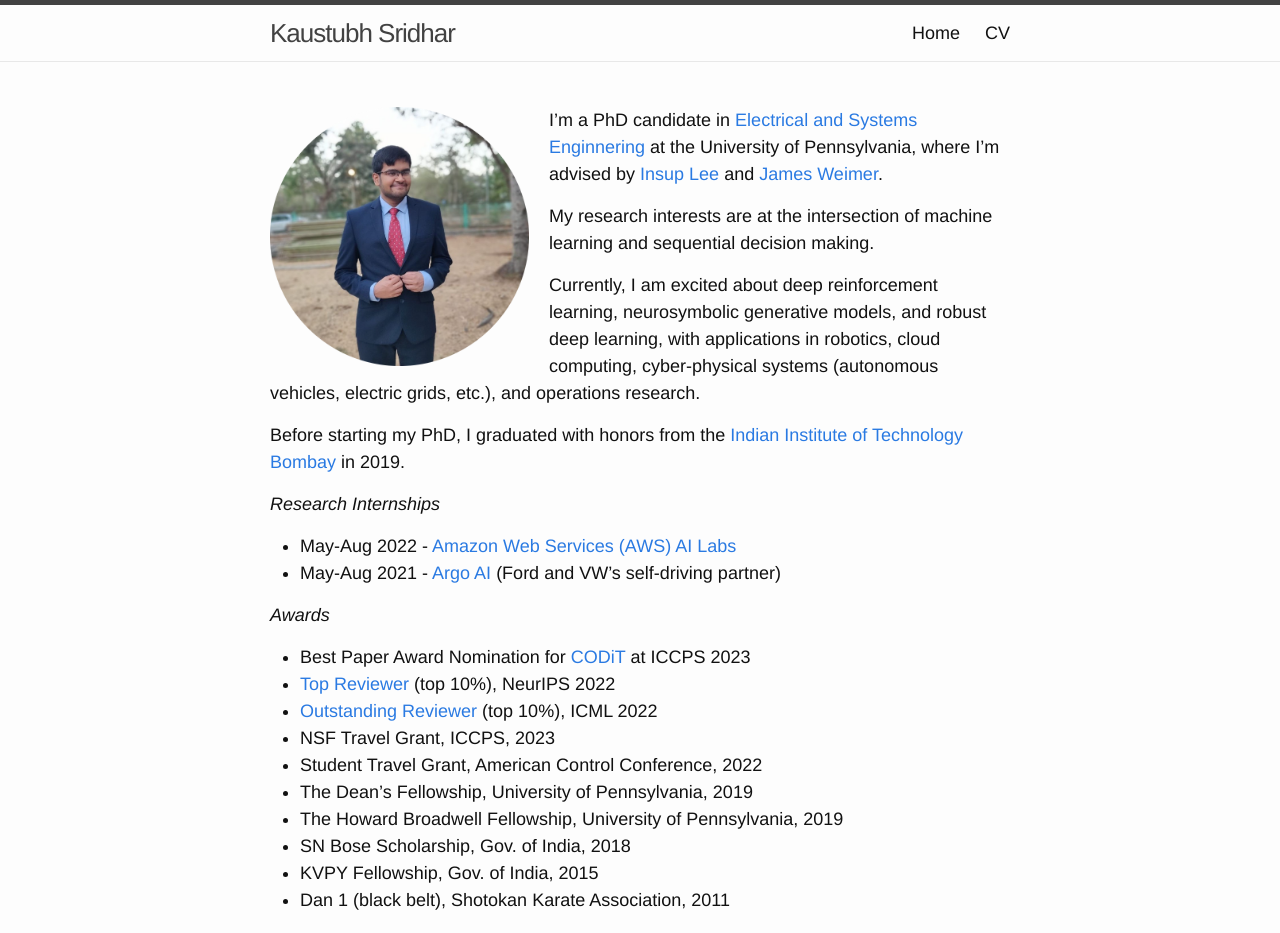
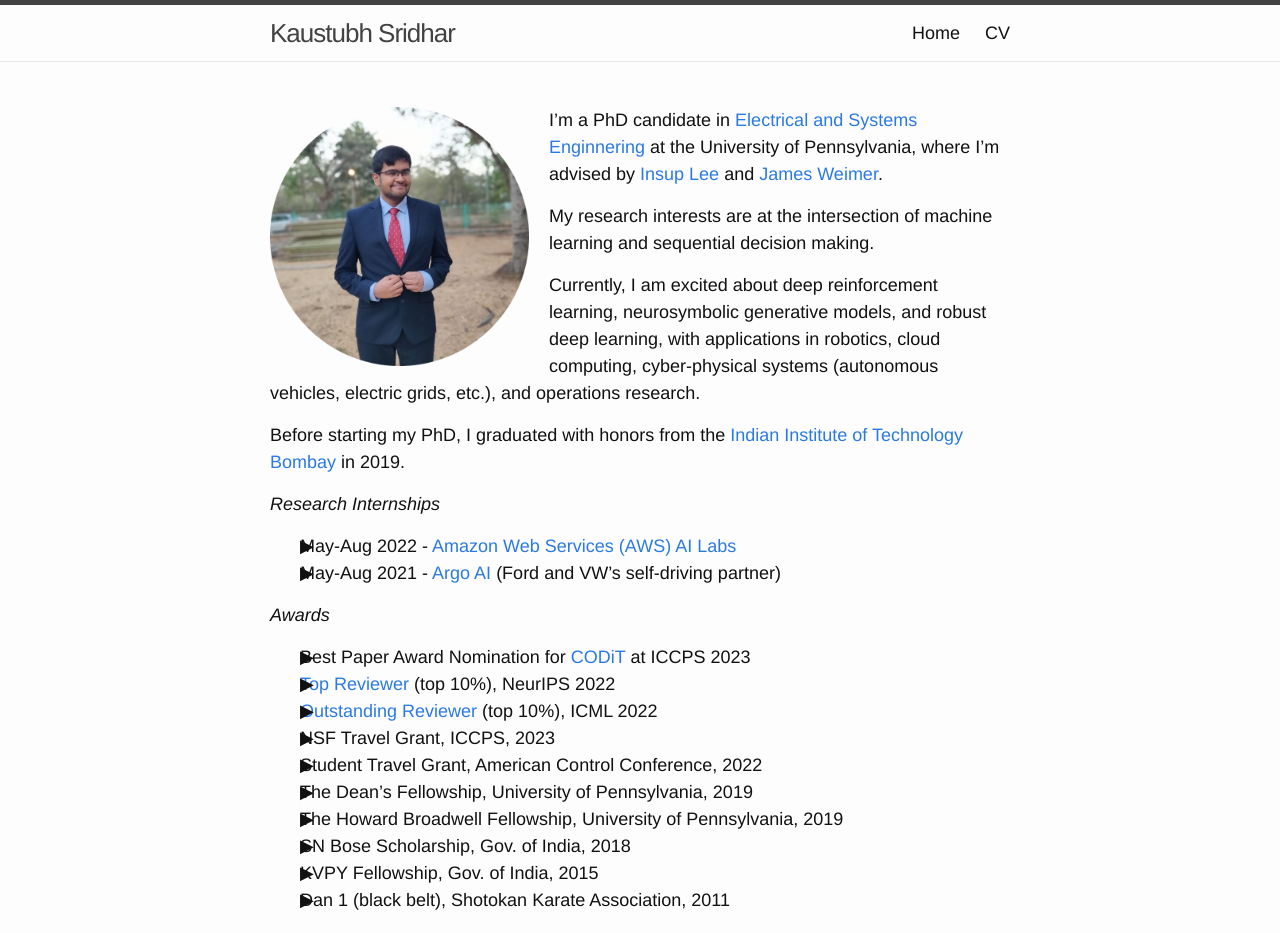
Before and after one commit to kaustubhsridhar/kaustubhsridhar.github.io, a Jekyll site: the page built from index.md, in a window 1280 px wide. Shown: the top 933 px of the page. Built offline with Jekyll 4.4.1, drawn with Linux system fonts in a browser that asks for light colours; nearby versions of some CDN libraries.

Commit message:
Update main.scss

```diff
--- a/css/main.scss
+++ b/css/main.scss
@@ -97,6 +97,17 @@ $pp-margin: 20px; // 4vh; //
   }
 }
 
+ul {
+  position: relative;
+  list-style: none;
+}
+
+li::before {
+  content: '▶';
+  position: absolute;
+  left: 0;
+}
+
 .postsbytags {
   ul {
       list-style-type: none;
```
